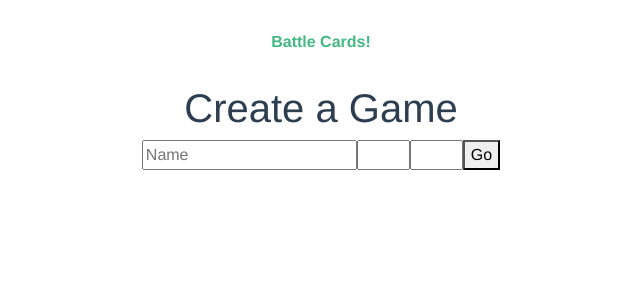
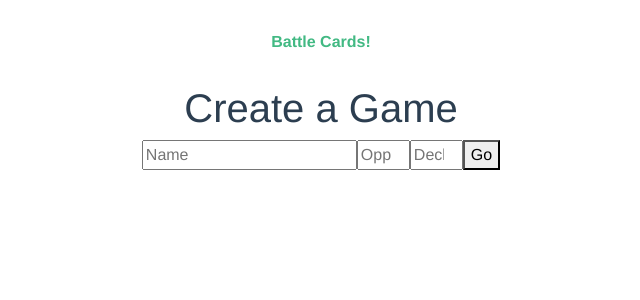
Before and after one commit to k-cormack/battlecards, a Vue app: page /#/ in a window 1280 px wide. Shown: the top 300 px of the page, without its empty margins (319-959 px from the left). Built offline with nearby package versions, Linux system fonts and the light colour scheme.

Commit message:
placeholders

```diff
--- a/src/components/GameBoard.vue
+++ b/src/components/GameBoard.vue
@@ -4,8 +4,8 @@
       <h1>Create a Game</h1>
       <form @submit="startGame">
         <input type="text" v-model="gameConfig.playerName" placeholder="Name" required>
-        <input type="number" v-model="gameConfig.opponents" min="1" max="1" required>
-        <input type="number" v-model="gameConfig.set" min="1" max="4" required>
+        <input type="number" v-model="gameConfig.opponents" placeholder="Opp." min="1" max="1" required>
+        <input type="number" v-model="gameConfig.set" placeholder="Deck" min="1" max="4" required>
         <button type="submit">Go</button>
       </form>
     </div>
```
